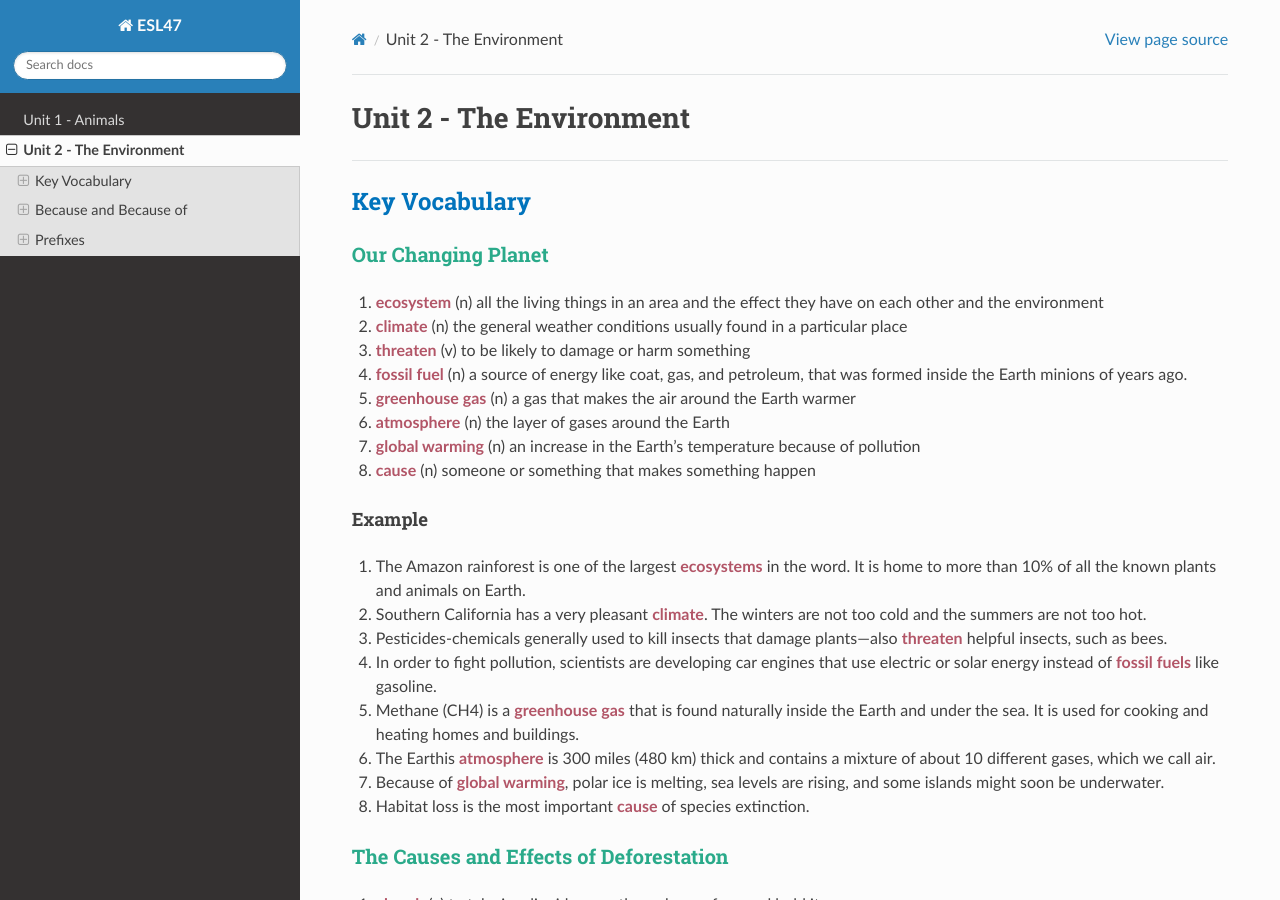
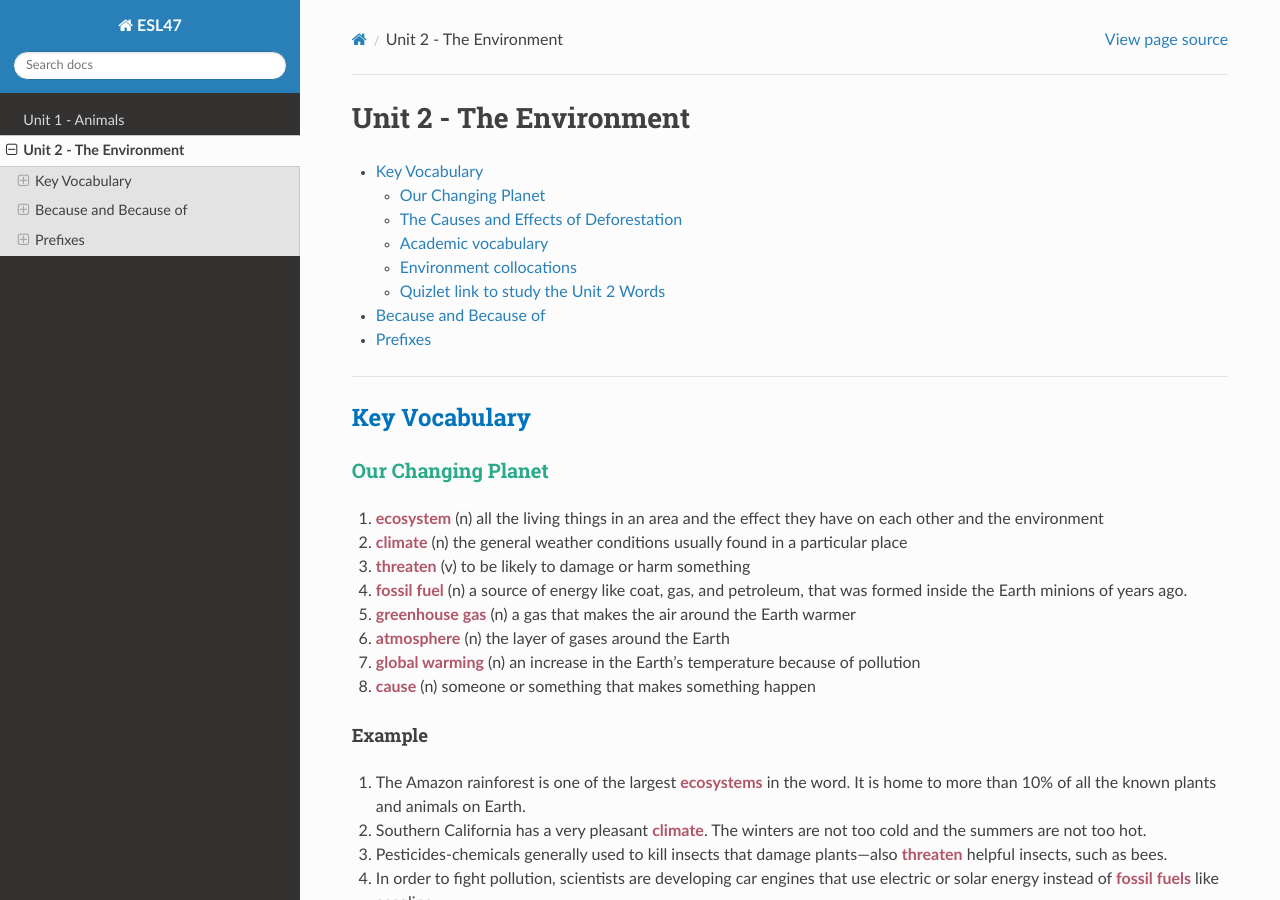
Before and after one commit to vpa24/ESL-47---Intermediate-Low-Integrated-Reading-Writing, a Sphinx documentation site: the page built from docs/source/unit2.md, in a window 1280 px wide and 900 px high. Built offline with Sphinx 7.4.7 and the Read the Docs theme 2.0.0, drawn with Linux system fonts in a browser that asks for light colours; some of the changed text lies outside the part shown.

Commit message:
create outline links of Unit2

```diff
--- a/docs/source/unit2.md
+++ b/docs/source/unit2.md
@@ -1,4 +1,13 @@
 # Unit 2 - The Environment
+
+- [Key Vocabulary](#key-vocabulary)
+  - [Our Changing Planet](#our-changing-planet)
+  - [The Causes and Effects of Deforestation](#the-causes-and-effects-of-deforestation)
+  - [Academic vocabulary](#academic-vocabulary)
+  - [Environment collocations](#environment-collocations)
+  - [Quizlet link to study the Unit 2 Words](#quizlet-link-to-study-the-unit-2-words)
+- [Because and Because of](#because-and-because-of)
+- [Prefixes](#prefixes)
 
 ---
 
@@ -68,7 +77,7 @@
 7. The biggest **challenge** we face is to protect the planet.
 8. Human activity **contributes** climate change.
 
-### ENVIRONMENT COLLOCATIONS
+### Environment collocations
 
 1. **climate change**
 2. **environmental group**
```
